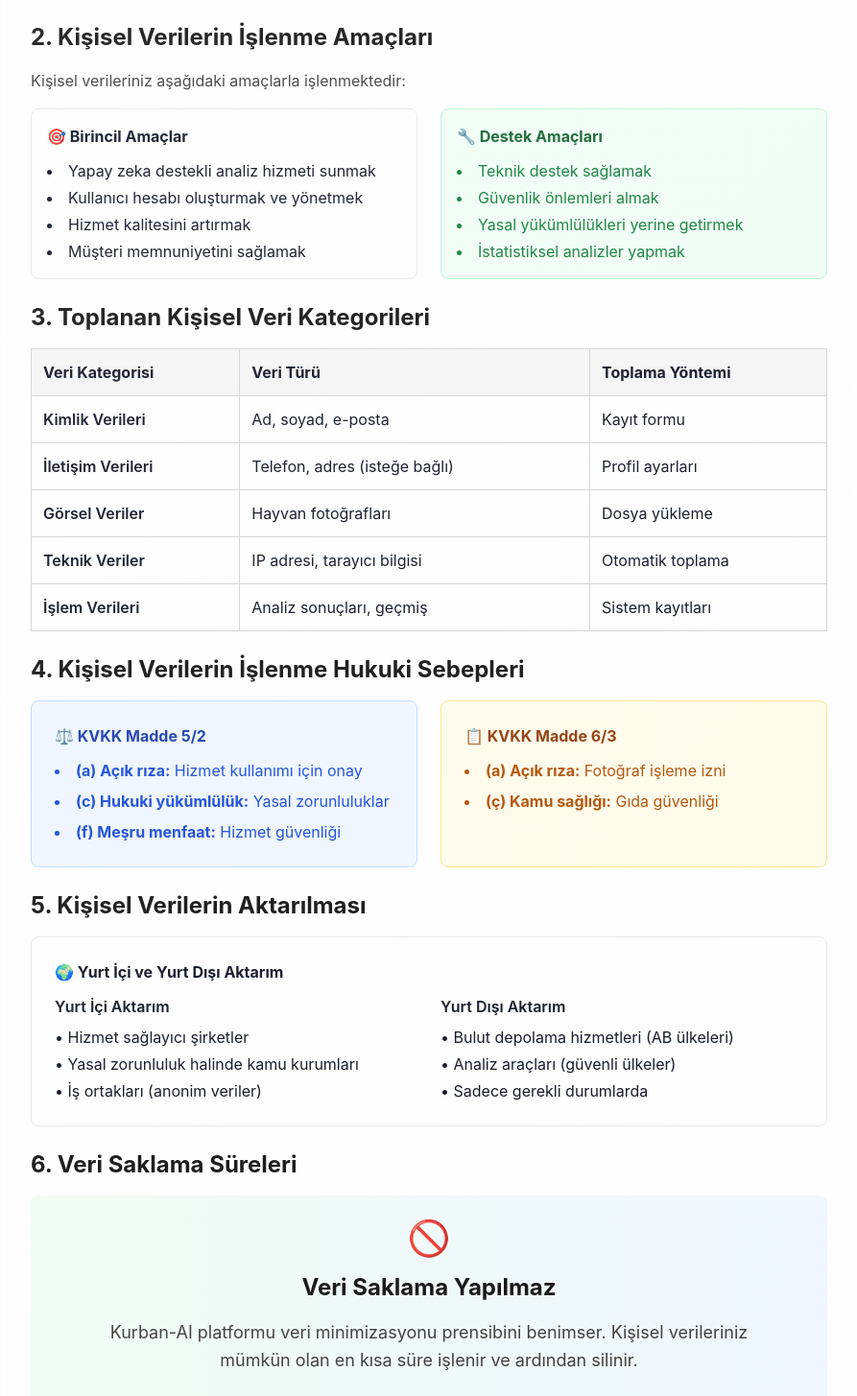
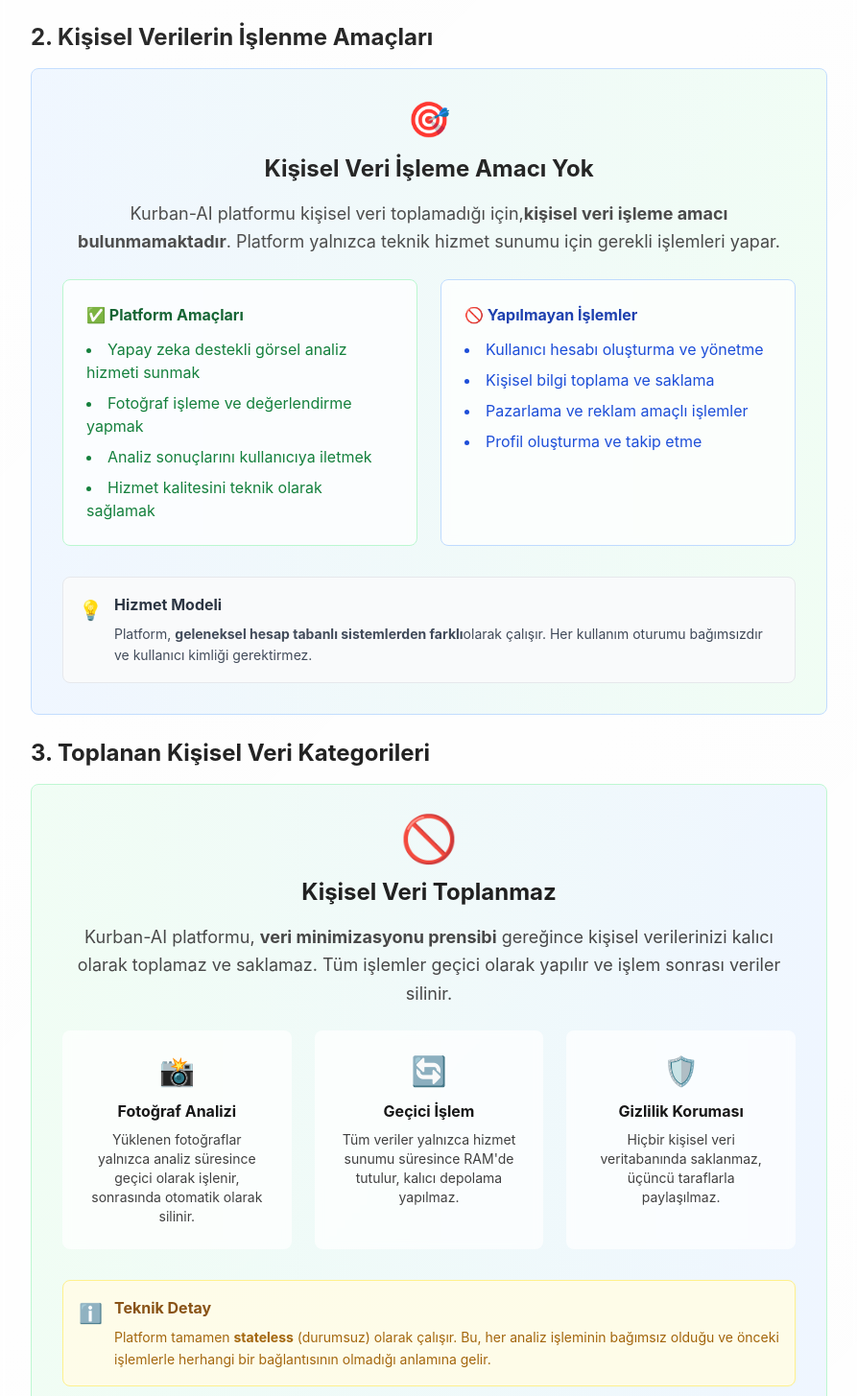
Before and after one commit to Mehmet-Erdem-Akin/kurban-ai, a Next.js app: page /kvkk in a window 1280 px wide. Shown: the part 655-2110 px from the top of the page at 96% size, without its empty margins (193-1086 px from the left). Built offline with nearby package versions, Linux system fonts and the light colour scheme.

Commit message:
Enhance KVKK page layout and content for improved clarity and user experience. Update sections to reflect that no personal data is collected, emphasizing data minimization principles. Revise prd.md to document these changes and ensure accuracy in project documentation.

```diff
--- a/src/app/analyze/page.tsx
+++ b/src/app/analyze/page.tsx
@@ -493,19 +493,19 @@
     setImageZoom(1);
   };
 
-  const nextImageInModal = () => {
+  const nextImageInModal = useCallback(() => {
     if (modalImageIndex < selectedImages.length - 1) {
       setModalImageIndex(modalImageIndex + 1);
       setImageZoom(1);
     }
-  };
-
-  const prevImageInModal = () => {
+  }, [modalImageIndex, selectedImages.length]);
+
+  const prevImageInModal = useCallback(() => {
     if (modalImageIndex > 0) {
       setModalImageIndex(modalImageIndex - 1);
       setImageZoom(1);
     }
-  };
+  }, [modalImageIndex]);
 
   const handleZoomIn = () => {
     setImageZoom((prev) => Math.min(prev + 0.5, 3));
@@ -1085,8 +1085,7 @@
                         alt={`Fotoğraf ${index + 1}`}
                         width={64}
                         height={64}
-                        className={`w-16 h-16 object-cover rounded cursor-pointer border-2 transition-all ${
-                          currentImageIndex === index
+                        className={`w-16 h-16 object-cover rounded cursor-pointer border-2 transition-all ${currentImageIndex === index
                           ? "border-green-500 ring-2 ring-green-200"
                           : "border-gray-200 hover:border-gray-300"
                           }`}
--- a/src/app/kvkk/page.tsx
+++ b/src/app/kvkk/page.tsx
@@ -88,110 +88,151 @@
               <h2 className="text-2xl font-bold text-neutral-900 mb-4">
                 2. Kişisel Verilerin İşlenme Amaçları
               </h2>
-              <p className="mb-4 text-neutral-700 leading-relaxed">
-                Kişisel verileriniz aşağıdaki amaçlarla işlenmektedir:
-              </p>
-              <div className="grid md:grid-cols-2 gap-6 mb-6">
-                <div className="bg-success-50 border border-success-200 p-4 rounded-lg">
-                  <h3 className="font-bold text-success-800 mb-3">
-                    🎯 Birincil Amaçlar
+
+              <div className="bg-gradient-to-r from-blue-50 to-green-50 border border-blue-200 p-8 rounded-lg mb-6">
+                <div className="text-center mb-6">
+                  <div className="text-4xl font-bold text-blue-600 mb-4">
+                    🎯
+                  </div>
+                  <h3 className="text-2xl font-bold text-neutral-900 mb-4">
+                    Kişisel Veri İşleme Amacı Yok
                   </h3>
-                  <ul className="list-disc list-inside text-success-700 space-y-1">
-                    <li>Yapay zeka destekli analiz hizmeti sunmak</li>
-                    <li>Kullanıcı hesabı oluşturmak ve yönetmek</li>
-                    <li>Hizmet kalitesini artırmak</li>
-                    <li>Müşteri memnuniyetini sağlamak</li>
-                  </ul>
+                  <p className="text-lg text-neutral-700 max-w-3xl mx-auto leading-relaxed mb-6">
+                    Kurban-AI platformu kişisel veri toplamadığı için,
+                    <strong>kişisel veri işleme amacı bulunmamaktadır</strong>.
+                    Platform yalnızca teknik hizmet sunumu için gerekli
+                    işlemleri yapar.
+                  </p>
                 </div>
-                <div className="bg-primary-50 border border-primary-200 p-4 rounded-lg">
-                  <h3 className="font-bold text-primary-800 mb-3">
-                    🔧 Destek Amaçları
-                  </h3>
-                  <ul className="list-disc list-inside text-primary-700 space-y-1">
-                    <li>Teknik destek sağlamak</li>
-                    <li>Güvenlik önlemleri almak</li>
-                    <li>Yasal yükümlülükleri yerine getirmek</li>
-                    <li>İstatistiksel analizler yapmak</li>
-                  </ul>
+
+                <div className="grid md:grid-cols-2 gap-6">
+                  <div className="bg-white/70 backdrop-blur-sm border border-green-200 p-6 rounded-lg">
+                    <h3 className="font-bold text-green-800 mb-3">
+                      ✅ Platform Amaçları
+                    </h3>
+                    <ul className="list-disc list-inside text-green-700 space-y-2">
+                      <li>Yapay zeka destekli görsel analiz hizmeti sunmak</li>
+                      <li>Fotoğraf işleme ve değerlendirme yapmak</li>
+                      <li>Analiz sonuçlarını kullanıcıya iletmek</li>
+                      <li>Hizmet kalitesini teknik olarak sağlamak</li>
+                    </ul>
+                  </div>
+
+                  <div className="bg-white/70 backdrop-blur-sm border border-blue-200 p-6 rounded-lg">
+                    <h3 className="font-bold text-blue-800 mb-3">
+                      🚫 Yapılmayan İşlemler
+                    </h3>
+                    <ul className="list-disc list-inside text-blue-700 space-y-2">
+                      <li>Kullanıcı hesabı oluşturma ve yönetme</li>
+                      <li>Kişisel bilgi toplama ve saklama</li>
+                      <li>Pazarlama ve reklam amaçlı işlemler</li>
+                      <li>Profil oluşturma ve takip etme</li>
+                    </ul>
+                  </div>
+                </div>
+
+                <div className="mt-8 p-4 bg-gray-50 border border-gray-200 rounded-lg">
+                  <div className="flex items-start space-x-3">
+                    <div className="text-gray-600 text-xl flex-shrink-0 mt-1">
+                      💡
+                    </div>
+                    <div>
+                      <h4 className="font-bold text-gray-800 mb-2">
+                        Hizmet Modeli
+                      </h4>
+                      <p className="text-gray-700 text-sm leading-relaxed">
+                        Platform,{" "}
+                        <strong>
+                          geleneksel hesap tabanlı sistemlerden farklı
+                        </strong>
+                        olarak çalışır. Her kullanım oturumu bağımsızdır ve
+                        kullanıcı kimliği gerektirmez.
+                      </p>
+                    </div>
+                  </div>
                 </div>
               </div>
 
               <h2 className="text-2xl font-bold text-neutral-900 mb-4">
                 3. Toplanan Kişisel Veri Kategorileri
               </h2>
-              <div className="overflow-x-auto mb-6">
-                <table className="w-full border-collapse border border-neutral-300">
-                  <thead>
-                    <tr className="bg-neutral-100">
-                      <th className="border border-neutral-300 p-3 text-left">
-                        Veri Kategorisi
-                      </th>
-                      <th className="border border-neutral-300 p-3 text-left">
-                        Veri Türü
-                      </th>
-                      <th className="border border-neutral-300 p-3 text-left">
-                        Toplama Yöntemi
-                      </th>
-                    </tr>
-                  </thead>
-                  <tbody>
-                    <tr>
-                      <td className="border border-neutral-300 p-3 font-semibold">
-                        Kimlik Verileri
-                      </td>
-                      <td className="border border-neutral-300 p-3">
-                        Ad, soyad, e-posta
-                      </td>
-                      <td className="border border-neutral-300 p-3">
-                        Kayıt formu
-                      </td>
-                    </tr>
-                    <tr>
-                      <td className="border border-neutral-300 p-3 font-semibold">
-                        İletişim Verileri
-                      </td>
-                      <td className="border border-neutral-300 p-3">
-                        Telefon, adres (isteğe bağlı)
-                      </td>
-                      <td className="border border-neutral-300 p-3">
-                        Profil ayarları
-                      </td>
-                    </tr>
-                    <tr>
-                      <td className="border border-neutral-300 p-3 font-semibold">
-                        Görsel Veriler
-                      </td>
-                      <td className="border border-neutral-300 p-3">
-                        Hayvan fotoğrafları
-                      </td>
-                      <td className="border border-neutral-300 p-3">
-                        Dosya yükleme
-                      </td>
-                    </tr>
-                    <tr>
-                      <td className="border border-neutral-300 p-3 font-semibold">
-                        Teknik Veriler
-                      </td>
-                      <td className="border border-neutral-300 p-3">
-                        IP adresi, tarayıcı bilgisi
-                      </td>
-                      <td className="border border-neutral-300 p-3">
-                        Otomatik toplama
-                      </td>
-                    </tr>
-                    <tr>
-                      <td className="border border-neutral-300 p-3 font-semibold">
-                        İşlem Verileri
-                      </td>
-                      <td className="border border-neutral-300 p-3">
-                        Analiz sonuçları, geçmiş
-                      </td>
-                      <td className="border border-neutral-300 p-3">
-                        Sistem kayıtları
-                      </td>
-                    </tr>
-                  </tbody>
-                </table>
+
+              <div className="bg-gradient-to-r from-green-50 to-blue-50 border border-green-200 p-8 rounded-lg mb-6">
+                <div className="text-center mb-6">
+                  <div className="text-5xl font-bold text-green-600 mb-4">
+                    🚫
+                  </div>
+                  <h3 className="text-2xl font-bold text-neutral-900 mb-4">
+                    Kişisel Veri Toplanmaz
+                  </h3>
+                  <p className="text-lg text-neutral-700 max-w-3xl mx-auto leading-relaxed mb-6">
+                    Kurban-AI platformu,{" "}
+                    <strong>veri minimizasyonu prensibi</strong> gereğince
+                    kişisel verilerinizi kalıcı olarak toplamaz ve saklamaz. Tüm
+                    işlemler geçici olarak yapılır ve işlem sonrası veriler
+                    silinir.
+                  </p>
+                </div>
+
+                <div className="grid md:grid-cols-3 gap-6">
+                  <div className="bg-white/70 backdrop-blur-sm p-6 rounded-lg text-center">
+                    <div className="text-3xl font-bold text-blue-600 mb-3">
+                      📸
+                    </div>
+                    <h4 className="font-bold text-neutral-900 mb-2">
+                      Fotoğraf Analizi
+                    </h4>
+                    <p className="text-neutral-700 text-sm">
+                      Yüklenen fotoğraflar yalnızca analiz süresince geçici
+                      olarak işlenir, sonrasında otomatik olarak silinir.
+                    </p>
+                  </div>
+
+                  <div className="bg-white/70 backdrop-blur-sm p-6 rounded-lg text-center">
+                    <div className="text-3xl font-bold text-green-600 mb-3">
+                      🔄
+                    </div>
+                    <h4 className="font-bold text-neutral-900 mb-2">
+                      Geçici İşlem
+                    </h4>
+                    <p className="text-neutral-700 text-sm">
+                      Tüm veriler yalnızca hizmet sunumu süresince RAM&apos;de
+                      tutulur, kalıcı depolama yapılmaz.
+                    </p>
+                  </div>
+
+                  <div className="bg-white/70 backdrop-blur-sm p-6 rounded-lg text-center">
+                    <div className="text-3xl font-bold text-purple-600 mb-3">
+                      🛡️
+                    </div>
+                    <h4 className="font-bold text-neutral-900 mb-2">
+                      Gizlilik Koruması
+                    </h4>
+                    <p className="text-neutral-700 text-sm">
+                      Hiçbir kişisel veri veritabanında saklanmaz, üçüncü
+                      taraflarla paylaşılmaz.
+                    </p>
+                  </div>
+                </div>
+
+                <div className="mt-8 p-4 bg-yellow-50 border border-yellow-200 rounded-lg">
+                  <div className="flex items-start space-x-3">
+                    <div className="text-yellow-600 text-xl flex-shrink-0 mt-1">
+                      ℹ️
+                    </div>
+                    <div>
+                      <h4 className="font-bold text-yellow-800 mb-2">
+                        Teknik Detay
+                      </h4>
+                      <p className="text-yellow-700 text-sm leading-relaxed">
+                        Platform tamamen <strong>stateless</strong> (durumsuz)
+                        olarak çalışır. Bu, her analiz işleminin bağımsız olduğu
+                        ve önceki işlemlerle herhangi bir bağlantısının olmadığı
+                        anlamına gelir.
+                      </p>
+                    </div>
+                  </div>
+                </div>
               </div>
 
               <h2 className="text-2xl font-bold text-neutral-900 mb-4">
```
Lines whose indentation alone changed are shown as unchanged.
